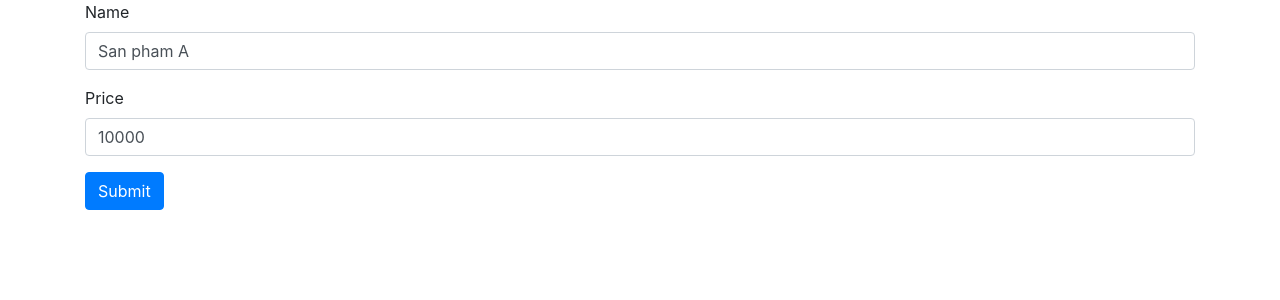
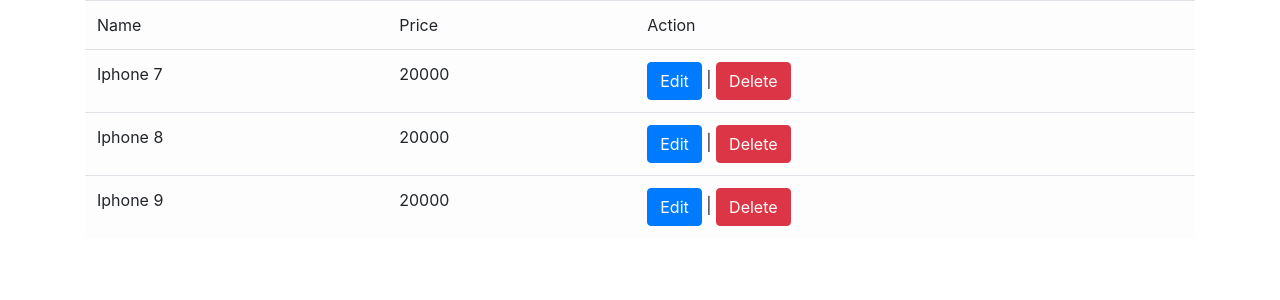
Before and after one commit to taitamfc/C0422-M4, an Angular app: page / in a window 1280 px wide. Shown: the top 300 px of the page. Built offline with nearby package versions, Linux system fonts and the light colour scheme.

Commit message:
CRUD-array

```diff
--- a/src/app/app.component.html
+++ b/src/app/app.component.html
@@ -19,4 +19,8 @@
 
 <!-- <app-product-add></app-product-add> -->
 
-<app-product-edit></app-product-edit>
+<!-- <app-product-edit></app-product-edit> -->
+
+<!-- <app-product-list></app-product-list> -->
+
+<router-outlet></router-outlet>
--- a/src/app/product-edit/product-edit.component.ts
+++ b/src/app/product-edit/product-edit.component.ts
@@ -1,6 +1,8 @@
 import { Component, OnInit } from '@angular/core';
 import { FormControl, FormGroup, Validators } from '@angular/forms';
-
+import { Router, ActivatedRoute, ParamMap } from '@angular/router';
+import { ProductServiceService } from "./../product-service.service";
+import { Product } from "./../product";
 @Component({
   selector: 'app-product-edit',
   templateUrl: './product-edit.component.html',
@@ -9,24 +11,46 @@
 export class ProductEditComponent implements OnInit {
 
   productForm!: FormGroup;
-  constructor() { }
+  id:any;
+  product!:Product;
+  constructor(
+    private _ActivatedRoute:ActivatedRoute,
+    private _ProductService:ProductServiceService,
+    private _Router: Router
+  ) {}
 
   ngOnInit(): void {
 
+    //lay id tu url xuong
+    this._ActivatedRoute.paramMap.subscribe((paramMap: ParamMap) => {
+      const id = paramMap.get('id');
+      this.id = id;
+      this.product = this._ProductService.find(id);
       this.productForm = new FormGroup({
-      name: new FormControl('San pham A',[
+        name: new FormControl(this.product.name,[
           Validators.required,
           Validators.minLength(3)
         ]),
-      price: new FormControl('10000',[
+        price: new FormControl(this.product.price,[
           Validators.required,
           Validators.minLength(3)
         ]),
       });
+    });
+
+
   }
 
   handleSubmit():void {
-    console.log(this.productForm.value);
+    // console.log(this.productForm.value);
+    let productData:Product = {
+      name: this.productForm.value.name,
+      price: this.productForm.value.price
+    }
+    this._ProductService.update(this.id,productData);
+
+    //chuyen huong ve list
+    this._Router.navigate(['/']);
   }
 
 }
--- /dev/null
+++ b/src/app/product-list/product-list.component.html
@@ -0,0 +1,23 @@
+<div class="container">
+    <table class="table table-light">
+        <thead>
+            <tr>
+                <td>Name</td>
+                <td>Price</td>
+                <td>Action</td>
+            </tr>
+        </thead>
+
+        <tbody>
+            <tr *ngFor="let product of products, let idx = index">
+                <td>{{ product.name }}</td>
+                <td>{{ product.price }}</td>
+                <td>
+                    <a [routerLink]="['/edit',idx]" class="btn btn-primary">Edit</a> |
+                    <a [routerLink]="['/destroy',idx]" class="btn btn-danger">Delete</a>
+                </td>
+            </tr>
+
+        </tbody>
+    </table>
+</div>
--- /dev/null
+++ b/src/app/product-list/product-list.component.ts
@@ -0,0 +1,22 @@
+import { Component, OnInit } from '@angular/core';
+import { ProductServiceService } from "./../product-service.service";
+import { Product } from "./../product";
+
+@Component({
+  selector: 'app-product-list',
+  templateUrl: './product-list.component.html',
+  styleUrls: ['./product-list.component.css']
+})
+export class ProductListComponent implements OnInit {
+
+  products:Product[] = [];
+  constructor(
+    private _ProductService:ProductServiceService
+  ) { }
+
+  ngOnInit(): void {
+    this.products = this._ProductService.getAll();
+    console.log(this.products);
+  }
+
+}
--- /dev/null
+++ b/src/app/product-service.service.ts
@@ -0,0 +1,72 @@
+import { Injectable } from '@angular/core';
+import { Product } from "./product";
+
+@Injectable({
+  providedIn: 'root'
+})
+export class ProductServiceService {
+
+  products: Product[] = [];
+
+  constructor() {
+    this.products = [
+      {
+        id:1,
+        name:'Iphone 7',
+        price:20000
+      },
+      {
+        id:2,
+        name:'Iphone 8',
+        price:20000
+      },
+      {
+        id:3,
+        name:'Iphone 9',
+        price:20000
+      }
+    ];
+  }
+
+  // lay tat ca
+  getAll(): Product[]{
+    return this.products;
+  }
+
+  //lay chi tiet
+  find(idx:any): Product{
+
+    return this.products[idx];
+
+    // let product!:Product;
+
+    // for( let i = 0; i < this.products.length; i++ ){
+    //   if( id == this.products[i].id ){
+    //     product = this.products[i];
+    //     return product;
+    //   }
+    // }
+
+    // return product;
+  }
+
+  //luu
+  save(product:Product){
+    this.products.push(product);
+  }
+
+  //cap nhat
+  update(idx:number,product:Product){
+    this.products[idx] = product;
+    // for( let i = 0; i < this.products.length; i++ ){
+    //   if( id == this.products[i].id ){
+    //     this.products[i] = product
+    //   }
+    // }
+  }
+
+  //xoa
+  destroy(idx:number){
+    this.products.splice(idx,1);
+  }
+}
--- /dev/null
+++ b/src/app/product.ts
@@ -0,0 +1,6 @@
+export interface Product {
+    id?:number,
+    name:string,
+    price:number,
+    description?:string
+}
```
Also changed, not shown: src/app/app-routing.module.ts (added, +23 -0 lines), src/app/app.module.ts (+11 -2 lines), src/app/product-list/product-list.component.css (added), 1 other file (tests, documents, lock files or other folders). Lines whose indentation alone changed are shown as unchanged.
